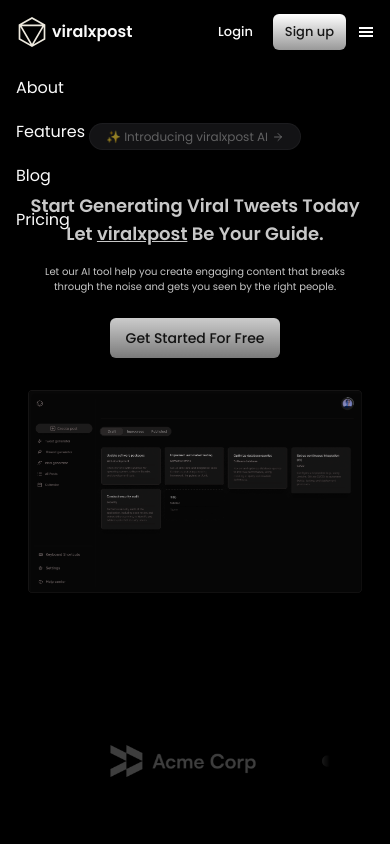
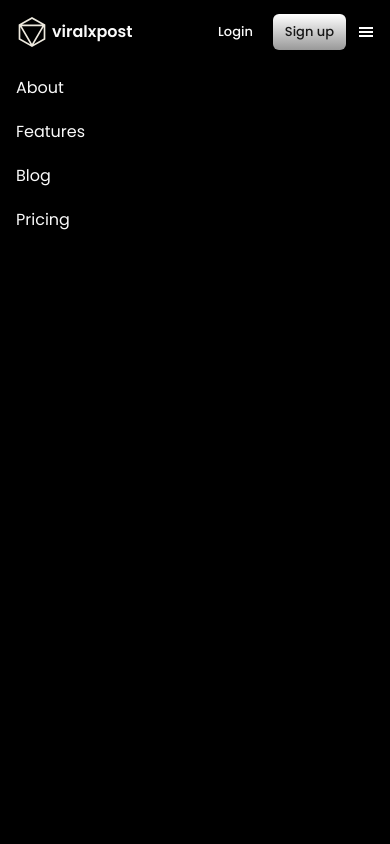
Before and after one commit to viralxpost/viralxpost-web, a React (Vite) app in the folder frontend/: page / in a window 390 px wide. Both pictures are taken after a click on the button 366 px from the left and 32 px from the top of the page. Shown: the top 844 px of the page. Built offline with nearby package versions, Linux system fonts and the light colour scheme; no server answers.

Commit message:
add mobile nav blur again

```diff
--- a/frontend/src/components/Navbar.tsx
+++ b/frontend/src/components/Navbar.tsx
@@ -89,7 +89,7 @@
         <div
           className={`md:hidden ${
             showMenu ? "block" : "hidden"
-          } absolute top-16 left-0 w-full h-screen shadow-lg rounded-lg py-2 bg-black bg-opacity-20 backdrop-blur-[12px]`}
+          } absolute top-16 left-0 w-full h-screen shadow-lg rounded-lg py-2 bg-black`}
         >
           <div className="flex flex-col gap-3">
             <Link
```
